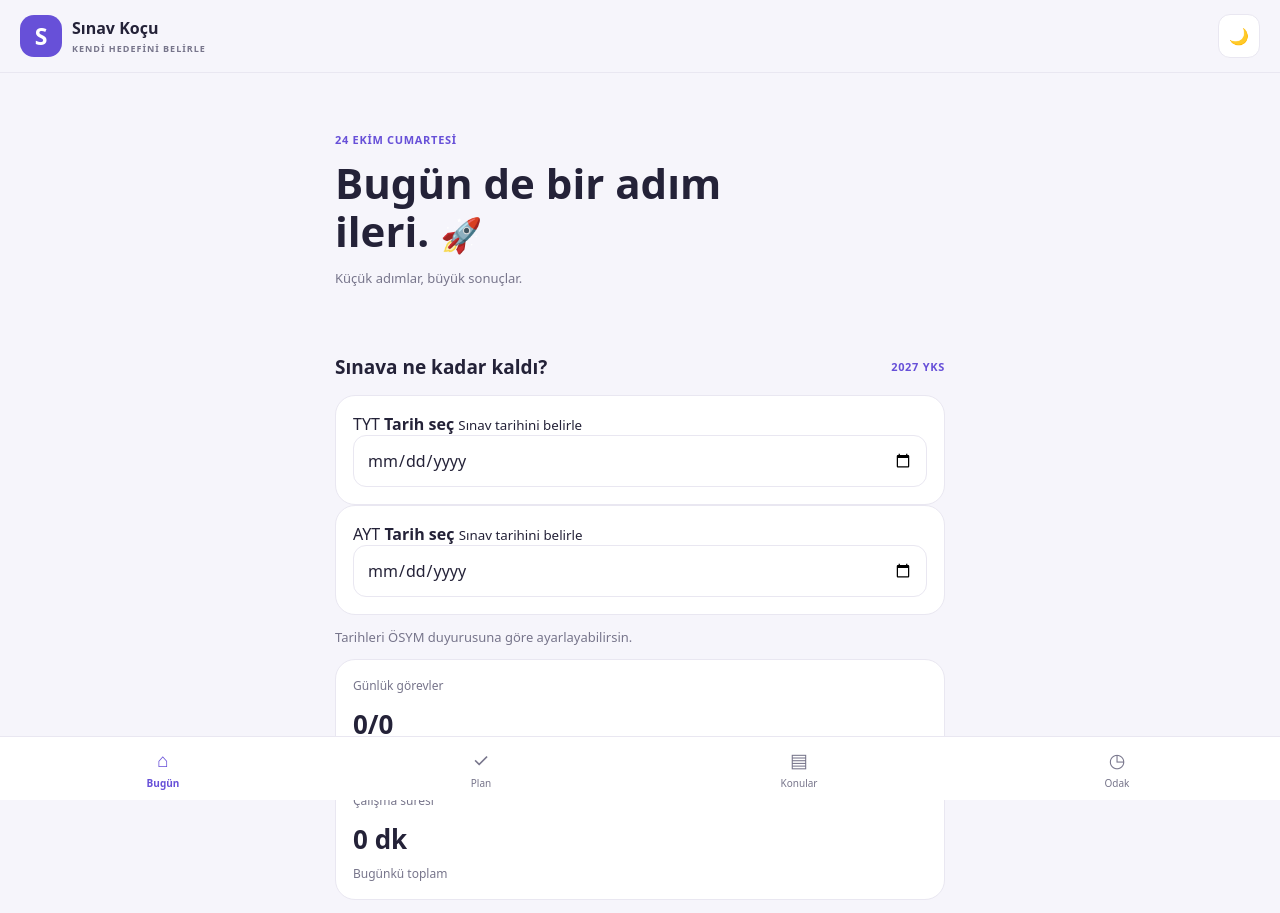
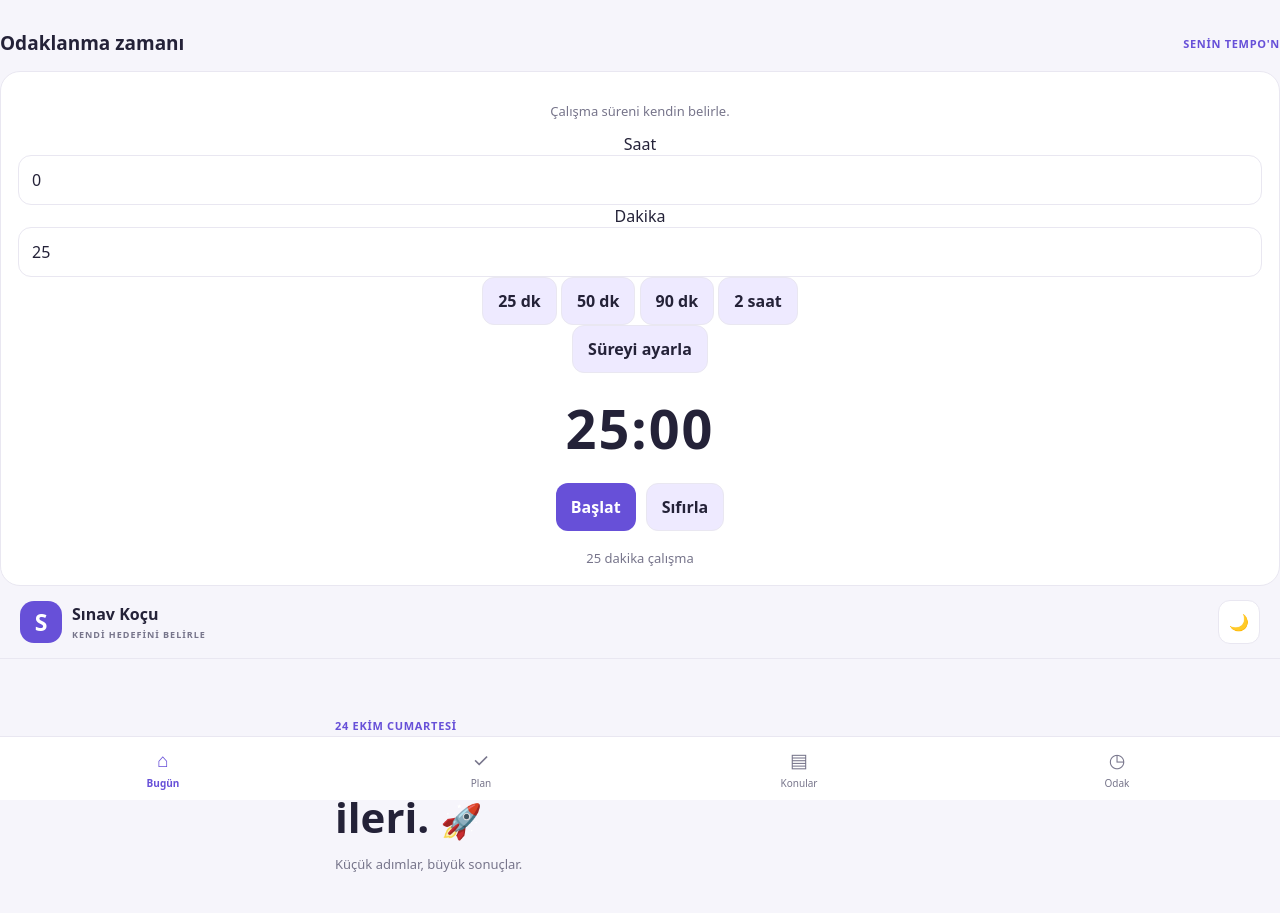
Before and after one commit to basaransatis/sinav-kocu, a plain HTML site: page index.html in a window 1280 px wide. Shown: the top 913 px of the page. Drawn offline with Linux system fonts and the light colour scheme.

Commit message:
Update index.html

```diff
--- a/index.html
+++ b/index.html
@@ -6,6 +6,46 @@
   <meta name="viewport" content="width=device-width, initial-scale=1">
   <meta name="theme-color" content="#6750d8">
   <meta name="description" content="TYT ve AYT çalışma planını, konularını ve odak süreni takip et.">
+
+<section class="section">
+  <div class="section-heading">
+    <h2>Odaklanma zamanı</h2>
+    <span class="tag">SENİN TEMPO'N</span>
+  </div>
+
+  <article class="card timer-card">
+    <p class="muted">Çalışma süreni kendin belirle.</p>
+
+    <div class="duration-settings">
+      <label for="durationHours">Saat</label>
+      <input id="durationHours" type="number" min="0"
+        max="24" value="0" inputmode="numeric">
+
+      <label for="durationMinutes">Dakika</label>
+      <input id="durationMinutes" type="number" min="0"
+        max="59" value="25" inputmode="numeric">
+    </div>
+
+    <div class="presets">
+      <button class="secondary-btn preset" data-minutes="25">25 dk</button>
+      <button class="secondary-btn preset" data-minutes="50">50 dk</button>
+      <button class="secondary-btn preset" data-minutes="90">90 dk</button>
+      <button class="secondary-btn preset" data-minutes="120">2 saat</button>
+    </div>
+
+    <button id="setDuration" class="secondary-btn">Süreyi ayarla</button>
+
+    <div id="timer" class="timer">25:00</div>
+
+    <div class="timer-controls">
+      <button id="startTimer" class="primary-btn">Başlat</button>
+      <button id="resetTimer" class="secondary-btn">Sıfırla</button>
+    </div>
+
+    <small id="timerStatus" class="muted">25 dakika çalışma</small>
+  </article>
+</section>
+
   <title>Sınav Koçu</title>
   <link rel="manifest" href="./manifest.json">
   <link rel="icon" href="./icon.svg" type="image/svg+xml">
```
